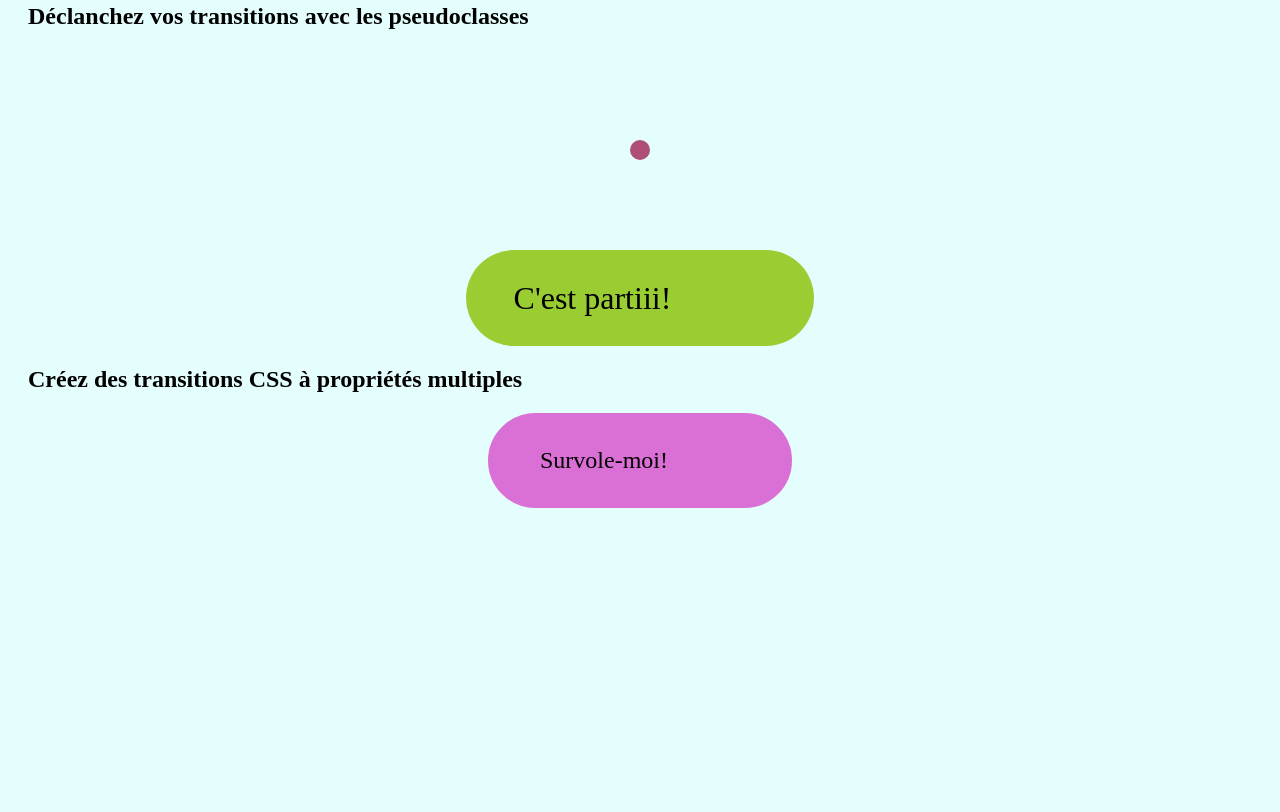
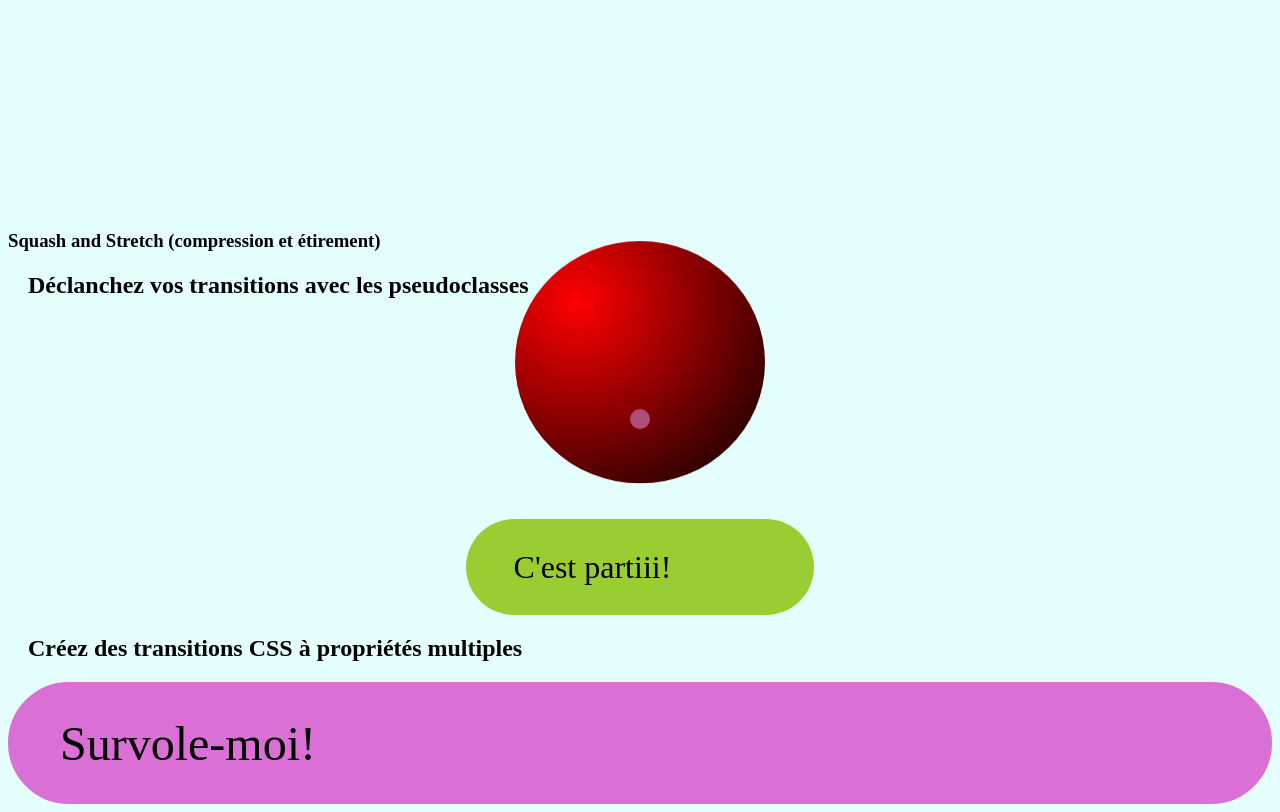
Before and after one commit to Sarahgues/OpenclassroomsAnimationCSS, a website: page index.html in a window 1280 px wide. Shown: the part 449-1261 px from the top of the page. Before the commit the page ends 965 px from the top, so only its background shows below. Drawn offline with Linux system fonts and the light colour scheme.

Commit message:
ajout animation Css

```diff
--- a/index.html
+++ b/index.html
@@ -27,10 +27,11 @@
         </section>
         <section>
             <h2>Appliquez les 12 principes de l’animation au web</h2>
+            <div class="balle-rouge"></div>
         </section>
         <h3>Squash and Stretch (compression et étirement)</h3>
         <section>
-            <div id="ballrouge"></div>
+            <div id="ball"></div>
             <div class="container">
 
                 <h2>Déclanchez vos transitions avec les pseudoclasses</h2>
--- a/main.scss
+++ b/main.scss
@@ -69,18 +69,30 @@ body {
 
 .btn-3 {
     background-color: $cd-btn;
-    width: 200px;
     border: 4px solid $cd-btn;
-    border-radius: 5rem;
+    border-radius: 10rem;
     cursor: pointer;
-    font-size: 1.5rem;
+    font-size: 3rem;
     overflow: hidden;
     padding: 1.85rem 3rem;
     position: relative;
-    transition: transform 400ms;
+    transition: transform 450ms, background-color 300ms 150ms;
     &:hover {
-        transform: scale(1.15);
+        transform: scale(1.13);
+        background-color: $cd-btn;
     }
+}
+
+.balle-rouge {
+    border-radius: 50%;
+    width: 20vw;
+    height: 20vw;
+    max-width: 250px;
+    max-height: 250px;
+    background-image: radial-gradient( ellipse farthest-corner at 25% 25%, #f00, #000);
+    margin: 0 auto;
+    transform-origin: center bottom;
+    animation: bounce 1.3s cubic-bezier(0.3, 2.4, 0.85, 2.5) infinite;
 }
 
 // *************FORM*****************
```
Also changed, not shown: style.css, 1 other file.
